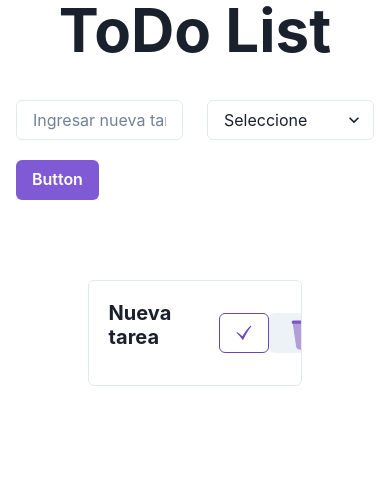
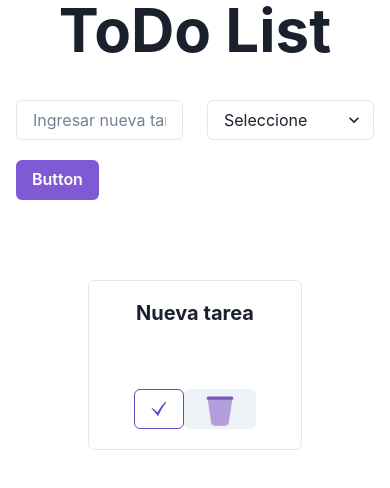
Before and after one commit to Makorii/todo-list, a React (Vite) app: page / in a window 390 px wide. Both pictures are taken after a click on the button "Button". Shown: the top 488 px of the page. Built offline with nearby package versions, Linux system fonts and the light colour scheme.

Commit message:
agrego medidas para mejorar el responsive

```diff
--- a/src/components/RenderTask.jsx
+++ b/src/components/RenderTask.jsx
@@ -13,8 +13,8 @@ function RenderTask({id, task, onClose, onStatus, status}) {
       variant="outline"
       my={5}
     >
-      <Stack direction={{ base: "row" }}>
-        <CardBody>
+      <Stack direction={{ base: "row" }} flexWrap={"wrap"} justifyContent={"center"}>
+        <CardBody textAlign={"center"} minWidth={"10rem"}>
           <Heading size="md">Nueva tarea</Heading>
           {status === false ? <Text py="2">{task}</Text> : <Text as='s' py="2">{task}</Text>}
         </CardBody>
```
